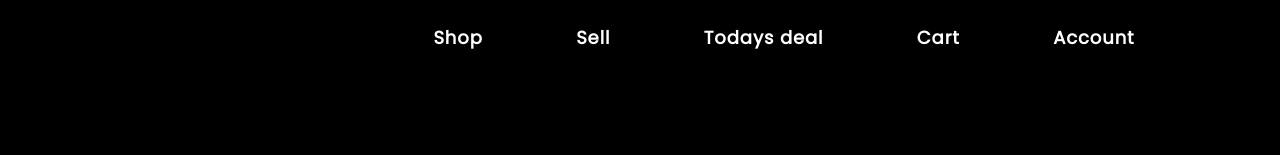
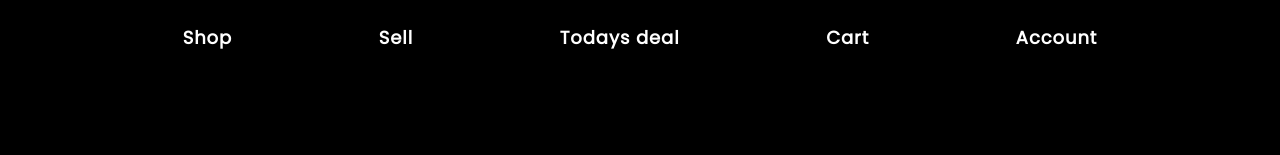
Before and after one commit to Nidhinsanju/Ecommerce, a Next.js app: page /sell in a window 1280 px wide. Shown: the top 155 px of the page. Built offline with nearby package versions, Linux system fonts and the light colour scheme.

Commit message:
responsive for smaller screens also

```diff
--- a/src/components/Nav.tsx
+++ b/src/components/Nav.tsx
@@ -14,7 +14,6 @@ export default function Nav() {
   const [isOpen, setIsOpen] = useState(false);
   return (
     <nav className="flex items-center text-white justify-between flex-wrap p-6">
-      <div className="flex items-center flex-shrink-0 text-white mr-6 lg:mr-72"></div>
       <div className="block lg:hidden">
         <button
           onClick={() => setIsOpen(!isOpen)}
@@ -37,15 +36,15 @@ export default function Nav() {
         </button>
       </div>
       <div
-        className={`w-full block flex-grow lg:flex lg:items-center lg:w-auto ${
+        className={`w-full block flex-grow  lg:flex lg:items-center lg:w-full ${
           isOpen ? "block" : "hidden"
         }`}
       >
         <div className="text-sm lg:flex-grow">
-          <div className="flex md:flex-row justify-evenly items-center mx-7 sm:flex-col">
+          <div className="flex md:flex-row justify-evenly flex-wrap items-center mx-7 sm:flex-col">
             {Items.map((data: Nav) => (
               <Link
-                className="text-white font-extrabold text-lg  tracking-wider	"
+                className="text-white font-extrabold text-lg  tracking-wider sm:mx-4	"
                 href={data.link}
                 key={data.key}
               >
--- a/src/components/sellItem.tsx
+++ b/src/components/sellItem.tsx
@@ -17,7 +17,6 @@ export default function Sellitems() {
   const [productName, setProductName] = useState("");
   const [category, setCategory] = useState("");
   const [description, setDescription] = useState("");
-  const [rawimage, setRawImage] = useState("");
   const [image, setImage] = useState<string>("");
 
   const ImageUpload = (e: ChangeEvent<HTMLInputElement>) => {
@@ -35,8 +34,8 @@ export default function Sellitems() {
     setCategory(selectedValue);
   };
   return (
-    <div className="text-white border m-4 mt-20 p-5">
-      <label className="mt-3">
+    <div className="text-white border  flex-wrap m-4 mt-20 p-5">
+      <label className="mt-3 sm:w-10 md:w-12 lg:w-52">
         Product Name
         <input
           type="text"
@@ -68,9 +67,6 @@ export default function Sellitems() {
         ></input>
       </article>
       <figure className="mt-10 flex border max-h-72 max-w-85">
-        {/* retrun(
-
-        ) */}
         <div className="border m-2  p-10 h-15  overflow-hidden">
           <img src={image} alt="image" className="h-32 w-32"></img>
         </div>
```
